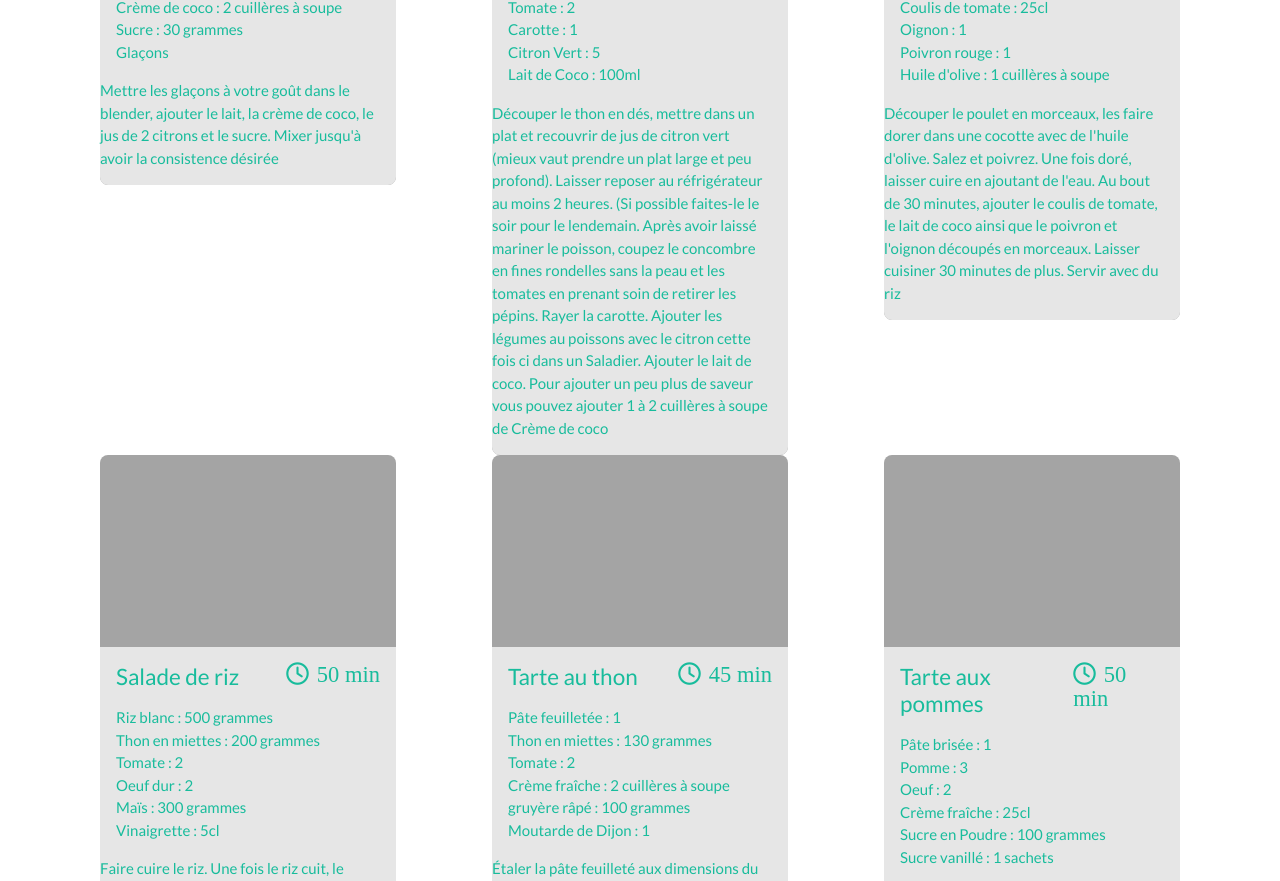
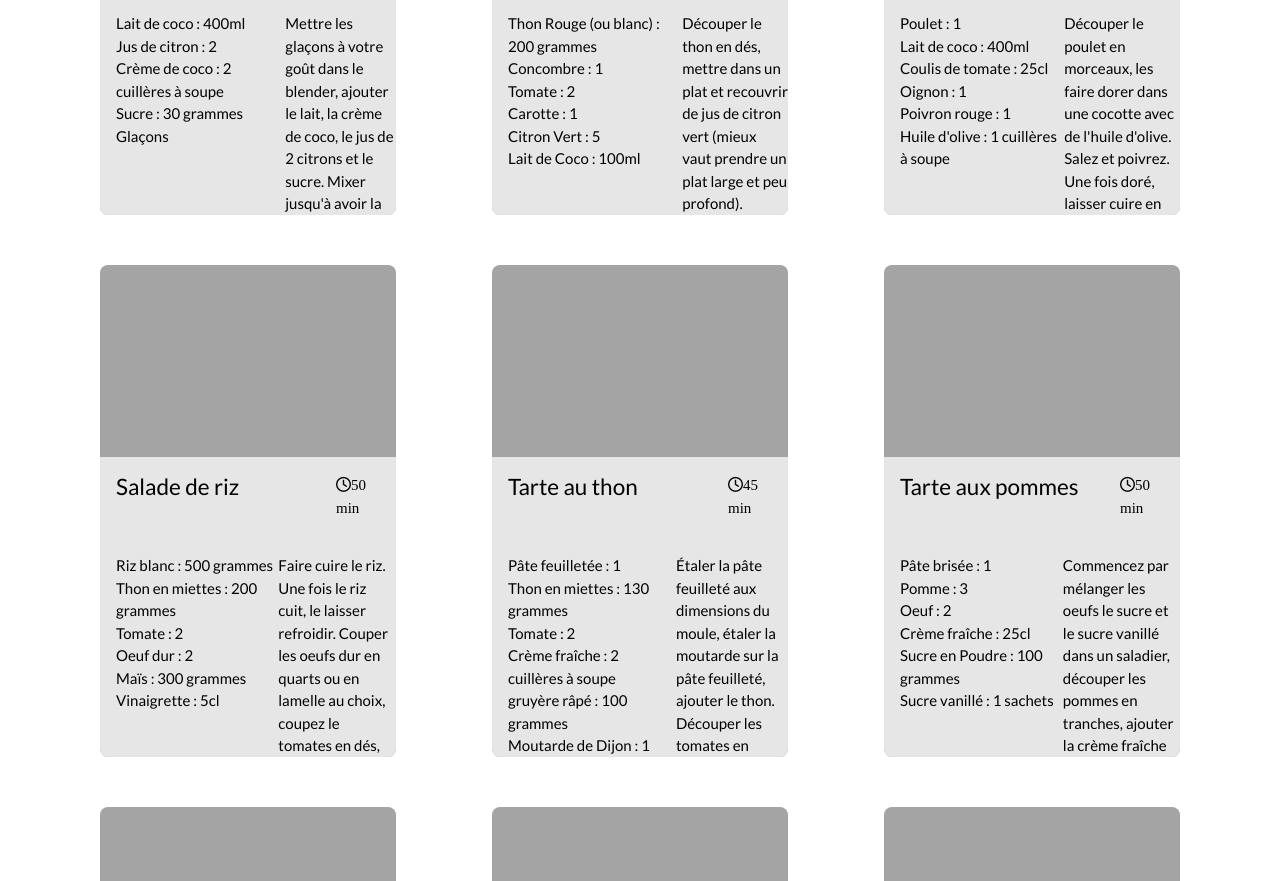
Before and after one commit to Ulysse37/CourtetUlysse_7_28112022, a plain HTML site: page index.html in a window 1280 px wide. Shown: the part 674-1555 px from the top of the page. Drawn offline with nearby package versions, Linux system fonts and the light colour scheme.

Commit message:
Ajout différents container + amélioration style après session

```diff
--- a/css/style.css
+++ b/css/style.css
@@ -11,3 +11,17 @@ ul {
 figure {
   margin: 0;
 }
+
+a {
+  color: black;
+}
+
+a:hover,
+a:focus {
+  text-decoration: none;
+  color: hsl(0, 0%, 25%);
+}
+
+.text-overflow {
+  text-overflow: ellipsis;
+}
--- a/js/index.js
+++ b/js/index.js
@@ -9,6 +9,7 @@ function createRecipesStructure(data) {
   recipesSection.style.flexDirection  = "row";
   recipesSection.style.justifyContent = "center";
 
+  // Création de la li qui contient une recette
   let recipesElt                      = document.createElement("li");
   recipesElt.style.width              = "25%";
   recipesElt.style.display            = "flex";
@@ -16,16 +17,18 @@ function createRecipesStructure(data) {
   recipesElt.style.margin             = "0rem 3rem 0rem 3rem";
   recipesSection.appendChild(recipesElt);
 
+  // Lien contenant la figure
   let recipesLink                     = document.createElement("a");
   recipesLink.href                    = "#";
-  recipesLink.textDecoration          = "none";
   recipesElt.appendChild(recipesLink);
 
   let figureElt                       = document.createElement("figure");
   figureElt.style.borderRadius        = "8px";
   figureElt.style.backgroundColor     = "#A4A4A4";
+  figureElt.style.marginTop = "50px";
   recipesLink.appendChild(figureElt);
 
+  // Div pour stylisé le background de la figure
   let figureBackground                = document.createElement("div");
   figureBackground.style.height       = "12rem";
   figureElt.appendChild(figureBackground);
@@ -36,42 +39,58 @@ function createRecipesStructure(data) {
   figcaptionElt.style.flexDirection   = "row";
   figcaptionElt.style.justifyContent  = "space-between";
   figcaptionElt.style.borderRadius    ="0 0 8px 8px";
+  figcaptionElt.style.height = "300px";
   figcaptionElt.style.backgroundColor = "#E6E6E6";
   figureElt.appendChild(figcaptionElt);
+
+  // HEADER contenant le nom et le container du temps de la recette
+  let figcaptionHeader = document.createElement("header");
+  figcaptionHeader.style.display               = "flex";
+  figcaptionHeader.style.width = "100%";
+  figcaptionHeader.style.margin                = "1rem";
+  figcaptionElt.appendChild(figcaptionHeader);
+
   // NAME
   let nameElt                         = document.createElement("h2");
   nameElt.innerText                   = data.name;
-  nameElt.style.display               = "flex";
-  nameElt.style.justifyContent        = "space-between";
   nameElt.style.width                 = "100%";
-  nameElt.style.margin                = "1rem";
   nameElt.style.fontSize              = "150%";
-  figcaptionElt.appendChild(nameElt);
+  figcaptionHeader.appendChild(nameElt);
 
-//Todo Les appendChild sont-ils good practices ???
+  // Container avec l'icône et le temps de la recette
+  let timeContainer  = document.createElement("p");
+  timeContainer.style.width = "20%";
+  figcaptionHeader.appendChild(timeContainer);
+
   // TIME
- let timeIcon                         = document.createElement("i");
+  let timeIcon                         = document.createElement("i");
   timeIcon.classList.add("fa-regular");
   timeIcon.classList.add("fa-clock");
-  nameElt.appendChild(timeIcon);
+  timeContainer.appendChild(timeIcon);
+
   // TIME
   let timeElt                         = document.createElement("span");
   timeElt.innerText                   = data.time + " min";
-  timeElt.style.marginLeft            = "0.5rem";
   timeElt.style.fontFamily            = "Latto";
-  timeIcon.appendChild(timeElt);
+  timeContainer.appendChild(timeElt);
+
+  //Div contenant la liste et la description de la recette
+  let mainContainer = document.createElement("div");
+  mainContainer.style.display = "flex";
+  mainContainer.style.height = "200px";
+  mainContainer.style.overflow = "hidden";
+  mainContainer.style.whiteSpace = "normal";
+  figcaptionElt.appendChild(mainContainer);
 
 // INGREDIENTS, QUANTITES ET UNITES
   let ingredientsList                 = document.createElement("ul");
   ingredientsList.style.margin = "0 0 1rem 1rem";
-  figcaptionElt.appendChild(ingredientsList);
+  mainContainer.appendChild(ingredientsList);
 
   let ingredients     = [];
   for (let i = 0; i < data.ingredients.length; i++) {
       ingredients[i]  = document.createElement("li");
-      if(data.ingredients[i].unit         === "cl") { // Ajout syntaxe dans le cas des ml/cl, des autres unités ou de leurs absences.
-        ingredients[i].innerText = data.ingredients[i].ingredient + " : " + data.ingredients[i].quantity + data.ingredients[i].unit;
-      } else if(data.ingredients[i].unit  === "ml") {
+      if(data.ingredients[i].unit === "cl" || data.ingredients[i].unit === "ml" ) { // Ajout syntaxe dans le cas des ml/cl, des autres unités ou de leurs absences.
         ingredients[i].innerText = data.ingredients[i].ingredient + " : " + data.ingredients[i].quantity + data.ingredients[i].unit;
       } else if(data.ingredients[i].unit) {
         ingredients[i].innerText = data.ingredients[i].ingredient + " : " + data.ingredients[i].quantity + " " + data.ingredients[i].unit;
@@ -84,9 +103,11 @@ function createRecipesStructure(data) {
   }
   // DESCRIPTION
   let descriptionElt  = document.createElement("p");
+  descriptionElt.classList.add("text-overflow");
   descriptionElt.innerText = data.description;
-  descriptionElt.style.margin = "0 1rem 1rem 0";
-  figcaptionElt.appendChild(descriptionElt);
+  //descriptionElt.style.margin = "0 1rem 1rem 0";
+  descriptionElt.style.width = "50%";
+  mainContainer.appendChild(descriptionElt);
 
   //console.log(data);
 }
```
